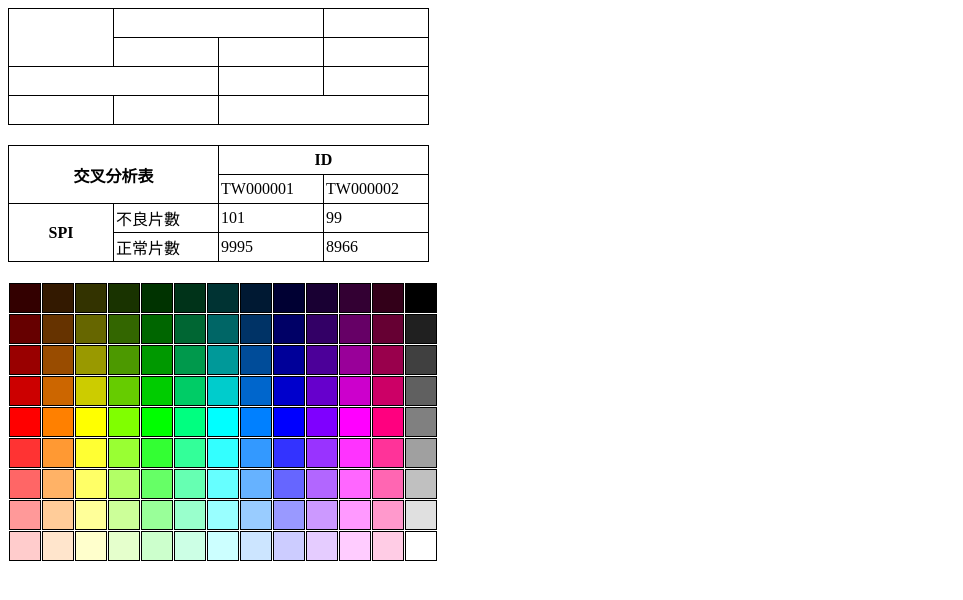
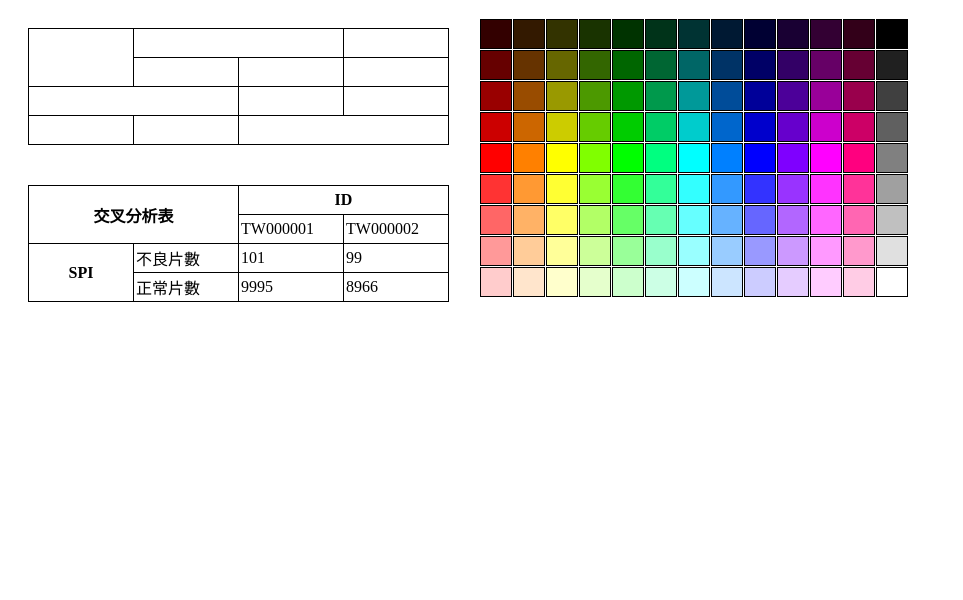
Before and after one commit to Kevin-KW-Kuo/Kevin-KW-Kuo.github.io, a plain HTML site: page Excerise 3/excerise_3.html in a window 1280 px wide. Shown: the whole page, without its empty margins (0-963 px from the left). Drawn offline with Linux system fonts and the light colour scheme.

Commit message:
feat: excerise 3 1. 調整 html、css

```diff
--- a/Excerise 3/excerise_3.css
+++ b/Excerise 3/excerise_3.css
@@ -31,7 +31,10 @@
     min-width: 26px;
 }
 
-.float_div div{
-    float: left; /* 使 div 元素水平排列 */
-    margin: 20px;
+div {
+    padding: 10px;
 }
+
+body {
+    display: flex;
+}
--- a/Excerise 3/excerise_3.html
+++ b/Excerise 3/excerise_3.html
@@ -56,7 +56,7 @@
             </table>
         </div>
     </div>
-    <div id="color_table" class="float_div">
+    <div id="color_table">
         <table>
             <tr>
                 <td title="#330000" style="background-color:#330000;"></td>
```
